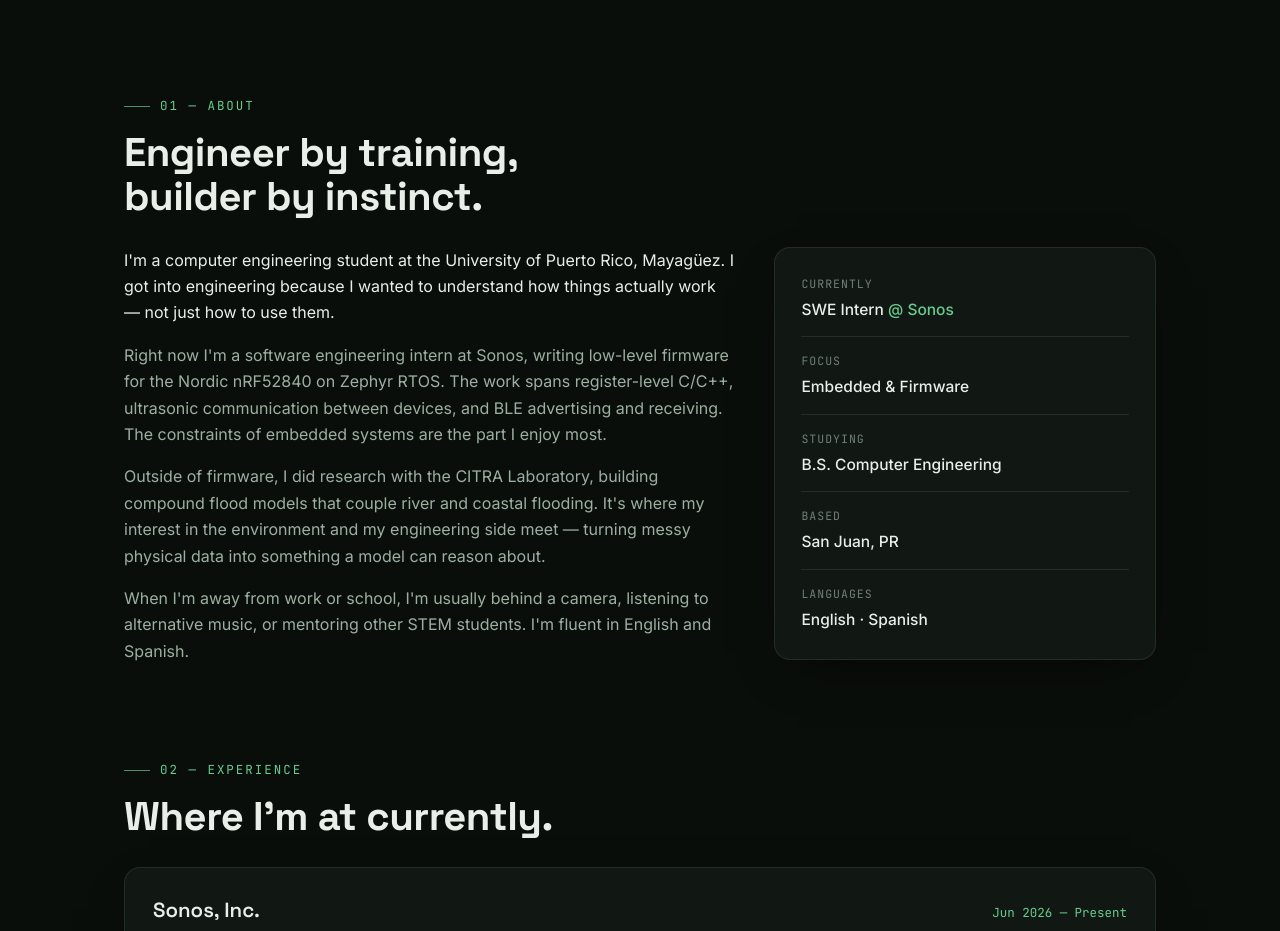
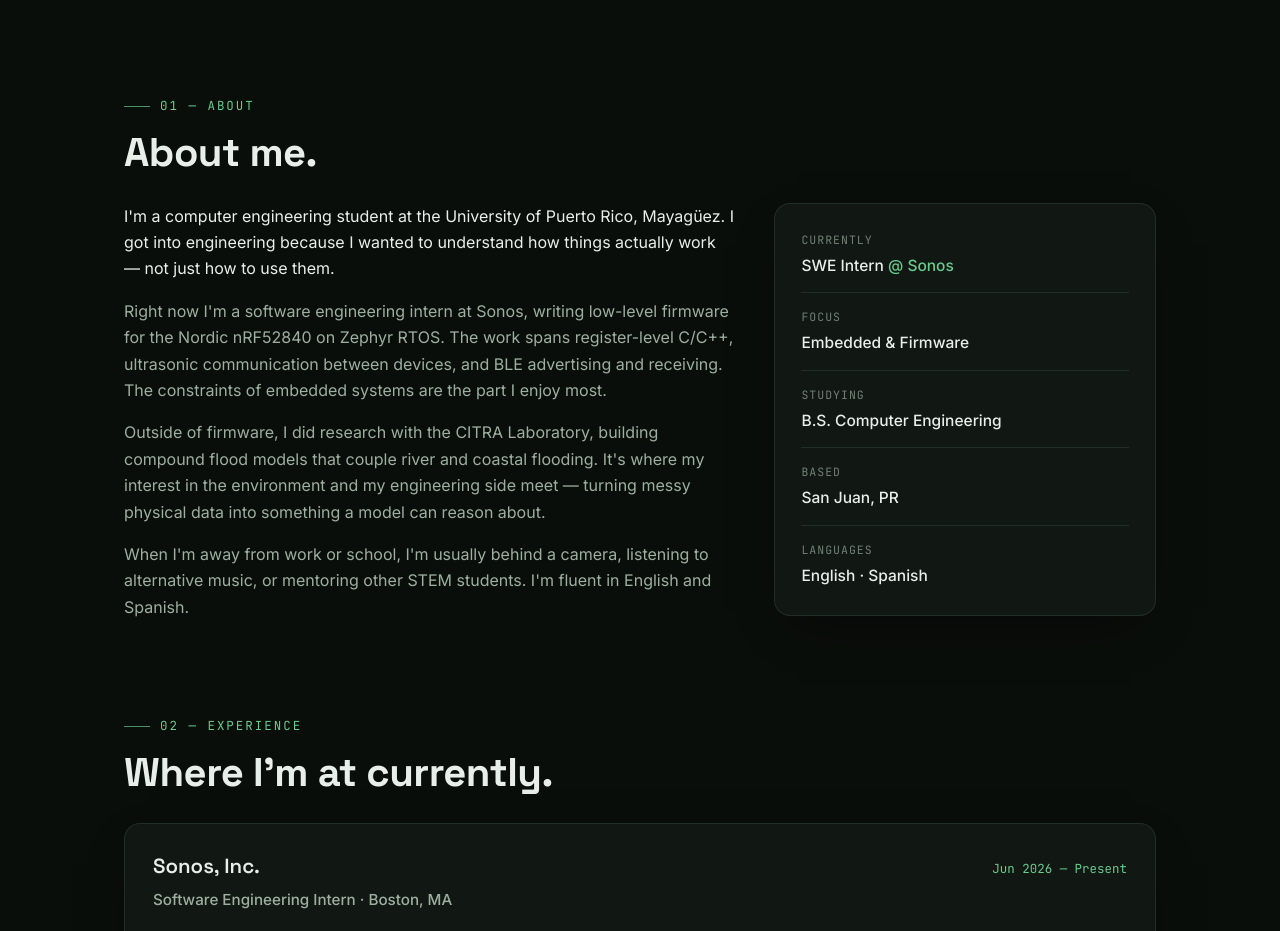
Before and after one commit to EmilioChong/emilio.chong-website, a plain HTML site: page index.html in a window 1280 px wide. Shown: the part 800-1731 px from the top of the page. Drawn offline with Linux system fonts and the light colour scheme.

Commit message:
first header

```diff
--- a/index.html
+++ b/index.html
@@ -224,7 +224,7 @@
   <!-- ABOUT -->
   <section id="about">
     <div class="sec-label reveal">01 — About</div>
-    <h2 class="reveal">Engineer by training,<br>builder by instinct.</h2>
+    <h2 class="reveal">About me.</h2>
     <div class="about-grid">
       <div class="reveal">
         <p class="lead">I'm a computer engineering student at the University of Puerto Rico, Mayagüez. I got into engineering because I wanted to understand how things actually work — not just how to use them.</p>
```
